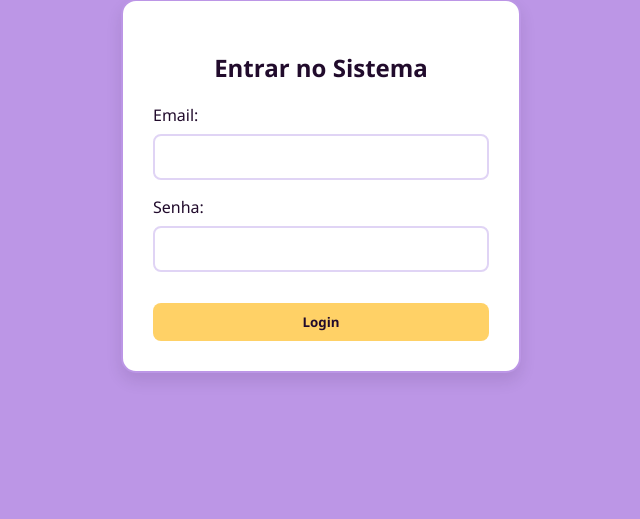
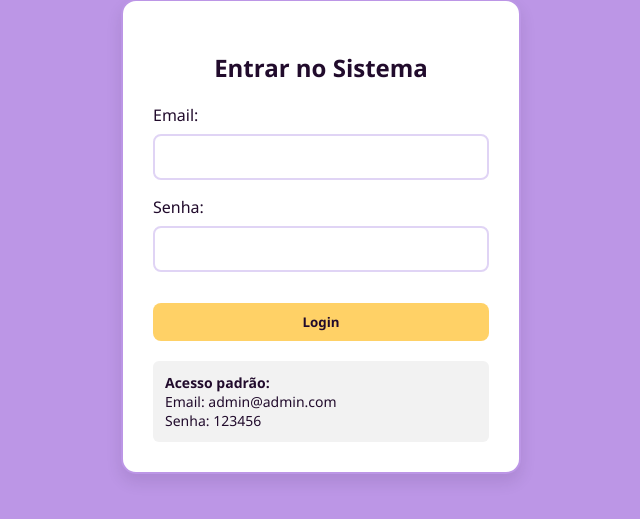
Before and after one commit to GiihMonai/semana_farroupilha, a PHP site: page /auth/login.php in a window 1280 px wide. Shown: the part 81-600 px from the top of the page, without its empty margins (319-959 px from the left). Run offline with PHP 8.4, Linux system fonts and the light colour scheme.

Commit message:
tentativa 1

```diff
--- a/2o trimestre/git/22.09/auth/login.php
+++ b/2o trimestre/git/22.09/auth/login.php
@@ -1,22 +1,83 @@
+<?php
+session_start();
+
+if (isset($_SESSION['usuario_id'])) {
+    header('Location: ../index.php');
+    exit;
+}
+
+$erro = $_GET['erro'] ?? '';
+?>
+
 <!DOCTYPE html>
 <html lang="pt-br">
 <head>
     <meta charset="UTF-8">
+    <meta name="viewport" content="width=device-width, initial-scale=1.0">
     <title>Login - Sistema</title>
-    <link rel="stylesheet" href="css/estilo.css">
+    <link rel="stylesheet" href="../css/estilo.css">
 </head>
+
 <body class="login-body">
+
     <div class="container" style="max-width: 400px; margin-top: 10vh;">
+
         <h2 style="text-align: center;">Entrar no Sistema</h2>
+
+        <?php if ($erro === '1'): ?>
+            <p style="color: #b00020; text-align: center;">
+                Email ou senha incorretos.
+            </p>
+
+        <?php elseif ($erro === 'preencha'): ?>
+            <p style="color: #b00020; text-align: center;">
+                Preencha o email e a senha.
+            </p>
+        <?php endif; ?>
+
         <form action="autenticar.php" method="POST">
-            <label>Email:</label>
-            <input type="email" name="email" required>
 
-            <label>Senha:</label>
-            <input type="password" name="senha" required>
+            <label for="email">Email:</label>
+            <input
+                type="email"
+                id="email"
+                name="email"
+                autocomplete="username"
+                required
+            >
 
-            <button type="submit" class="btn" style="width: 100%; margin-top: 15px;">Login</button>
+            <label for="senha">Senha:</label>
+            <input
+                type="password"
+                id="senha"
+                name="senha"
+                autocomplete="current-password"
+                required
+            >
+
+            <button
+                type="submit"
+                class="btn"
+                style="width: 100%; margin-top: 15px;"
+            >
+                Login
+            </button>
+
         </form>
+
+        <div style="
+            margin-top: 20px;
+            padding: 12px;
+            background: #f2f2f2;
+            border-radius: 6px;
+            font-size: 14px;
+        ">
+            <strong>Acesso padrão:</strong><br>
+            Email: admin@admin.com<br>
+            Senha: 123456
+        </div>
+
     </div>
+
 </body>
 </html>
```
Also changed, not shown: 2o trimestre/git/22.09/auth/autenticar.php (+31 -9 lines), 2o trimestre/git/22.09/banco.sql (+8 -4 lines), 2o trimestre/git/22.09/config/conexao.php (+19 -5 lines), 1 other file.
